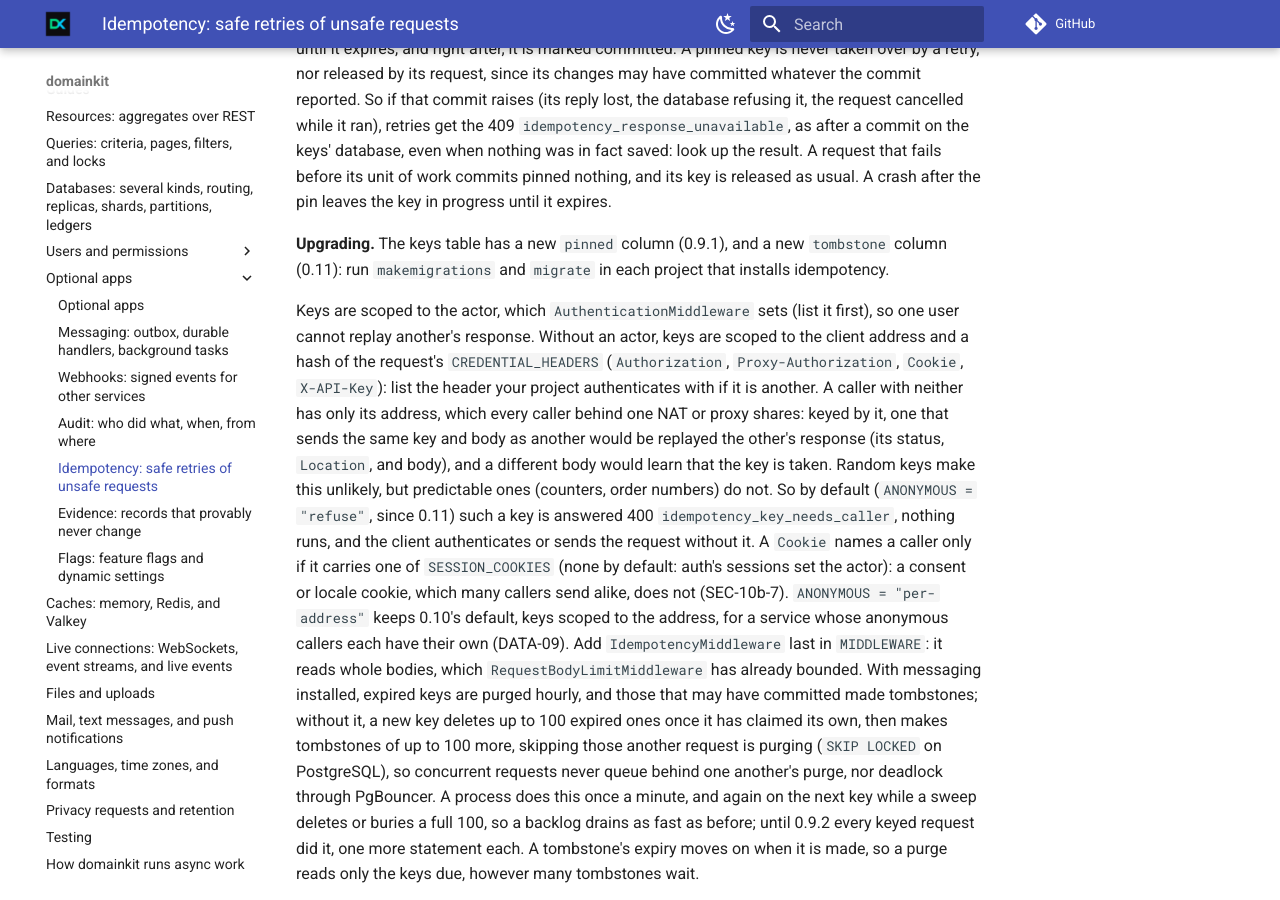
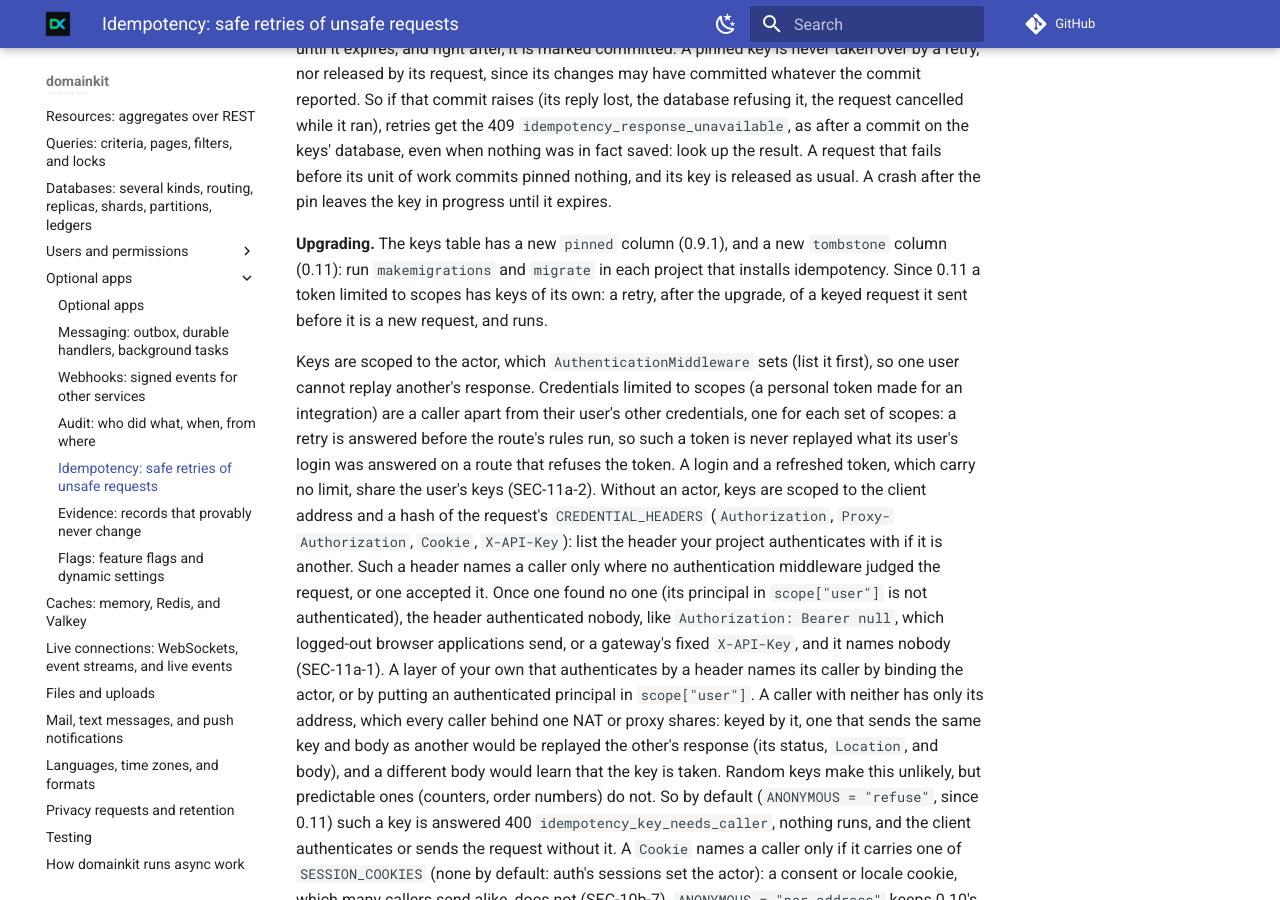
Before and after one commit to karimmattar/domainkit, an MkDocs documentation site: the page built from docs/contrib/idempotency.md, in a window 1280 px wide and 900 px high, scrolled down 3555 px. Built offline with MkDocs 1.6.1 and Material for MkDocs 9.7.7, drawn with Linux system fonts in a browser that asks for light colours; comment, search, counter and statistics services are not loaded; some of the changed text lies outside the part shown.

Commit message:
Document whose an idempotency key is after SEC-11a-1 and SEC-11a-2
Two Security entries in the CHANGELOG (DATA-09, SEC-11a-1; AUTH-01,
SEC-11a-2), the idempotency page's scoping paragraph, its
CREDENTIAL_HEADERS row and upgrade note (a scoped token's keys from
before the upgrade are not found after it), and a sentence in the
upgrade guide's bullet on anonymous keys.

Co-Authored-By: Claude Opus 5.5 <noreply@anthropic.com>
Claude-Session: https://claude.ai/code/session_01B3gxw7fsK9yiRqDKQfiEXE

```diff
--- a/docs/contrib/idempotency.md
+++ b/docs/contrib/idempotency.md
@@ -146,14 +146,29 @@ until it expires.
 
 **Upgrading.** The keys table has a new `pinned` column (0.9.1), and a
 new `tombstone` column (0.11): run `makemigrations` and `migrate` in each
-project that installs idempotency.
+project that installs idempotency. Since 0.11 a token limited to scopes
+has keys of its own: a retry, after the upgrade, of a keyed request it
+sent before it is a new request, and runs.
 
 Keys are scoped to the actor, which `AuthenticationMiddleware` sets (list
-it first), so one user cannot replay another's response. Without an
-actor, keys are scoped to the client address and a hash of the request's
-`CREDENTIAL_HEADERS` (`Authorization`, `Proxy-Authorization`, `Cookie`,
-`X-API-Key`): list the header your project authenticates with if it is
-another. A caller with neither has only its address, which every caller
+it first), so one user cannot replay another's response. Credentials
+limited to scopes (a personal token made for an integration) are a caller
+apart from their user's other credentials, one for each set of scopes: a
+retry is answered before the route's rules run, so such a token is never
+replayed what its user's login was answered on a route that refuses the
+token. A login and a refreshed token, which carry no limit, share the
+user's keys (SEC-11a-2). Without an actor, keys are scoped to the client
+address and a hash of the request's `CREDENTIAL_HEADERS`
+(`Authorization`, `Proxy-Authorization`, `Cookie`, `X-API-Key`): list the
+header your project authenticates with if it is another. Such a header
+names a caller only where no authentication middleware judged the request,
+or one accepted it. Once one found no one (its principal in
+`scope["user"]` is not authenticated), the header authenticated nobody,
+like `Authorization: Bearer null`, which logged-out browser applications
+send, or a gateway's fixed `X-API-Key`, and it names nobody (SEC-11a-1). A
+layer of your own that authenticates by a header names its caller by
+binding the actor, or by putting an authenticated principal in
+`scope["user"]`. A caller with neither has only its address, which every caller
 behind one NAT or proxy shares: keyed by it, one that sends the same key
 and body as another would be replayed the other's response (its status,
 `Location`, and body), and a different body would learn that the key is
@@ -201,6 +216,6 @@ each request sent, for about 1,850 fewer Python calls a keyed write.
 | `REQUIRE_DEADLINE` | `True` | Staging and production refuse to start while keyed requests have no deadline (no `REQUEST_TIMEOUT`, or no `DeadlineMiddleware`). `False` only warns, as 0.9 did. |
 | `METHODS` | `POST`, `PATCH` | Methods that honour the header; others ignore it. |
 | `MAX_RESPONSE_BYTES` | `1048576` | Larger responses are passed through but not stored. |
-| `CREDENTIAL_HEADERS` | `authorization`, `proxy-authorization`, `cookie`, `x-api-key` | Headers that tell callers without an actor apart. |
+| `CREDENTIAL_HEADERS` | `authorization`, `proxy-authorization`, `cookie`, `x-api-key` | Headers that tell callers without an actor apart; not once an authentication middleware found no one in the request (SEC-11a-1). |
 | `ANONYMOUS` | `"refuse"` | Keys from callers with no actor and no credential header: `"refuse"` answers them 400 `idempotency_key_needs_caller`, and nothing runs; `"per-address"` scopes them to the client address, which callers behind one NAT share, as 0.10 did by default (DATA-09). |
 | `SESSION_COOKIES` | `()` | For `ANONYMOUS = "refuse"`: the cookies that name a caller the actor does not (a session another layer reads), at most 16 names. Any other cookie names nobody (SEC-10b-7). |
```
Also changed, not shown: CHANGELOG.md (+24 -0 lines), docs/upgrading.md (+4 -1 lines).
